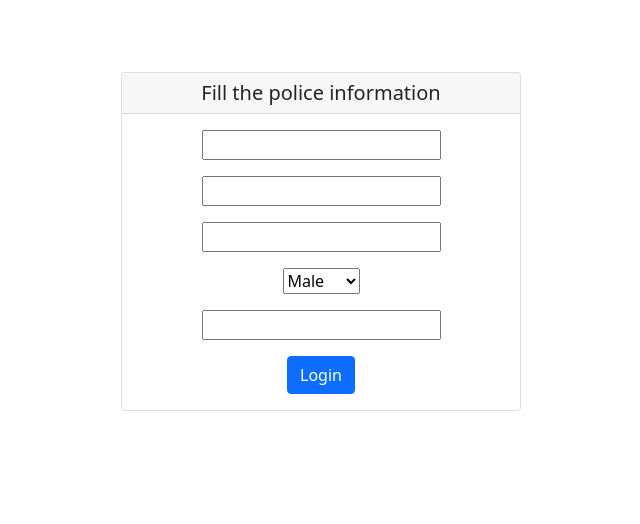
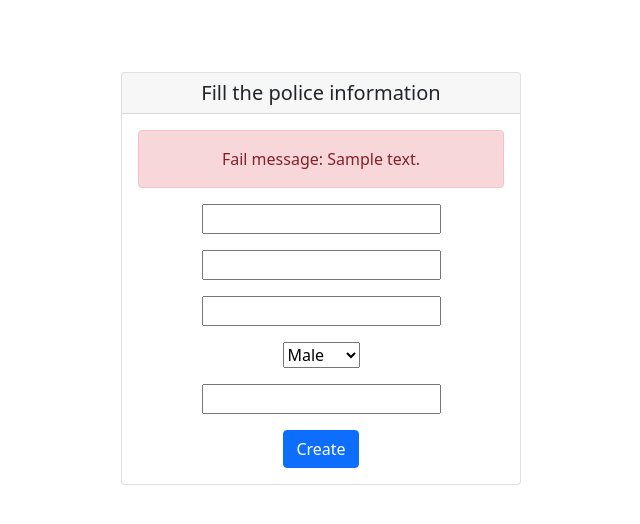
Before and after one commit to mohammadsj2/MyPolice, a Django app: template templates/manager/create_police.html in a window 1280 px wide. Shown: the part 56-580 px from the top of the page, without its empty margins (319-959 px from the left). Run offline with Django 3.2, Linux system fonts and the light colour scheme; tables that the repository leaves empty hold one stand-in row (values such as "Sample post"); the template is opened without the code that fills it: values that come from a table or form of the project are taken from there, most other values are stand-ins (such as "Sample title", 1, 10 or a date in 2020); some libraries are stand-ins or nearby versions.

Commit message:
Modify create_police.html #2

```diff
--- a/templates/manager/create_police.html
+++ b/templates/manager/create_police.html
@@ -6,16 +6,28 @@
 
     <br/><br/><br/>
     <div class="card w-75 text-center mb-3 mx-auto" style="max-width: 25rem;">
+
         <h5 class="card-header">Fill the police information</h5>
+
         <div class="card-body">
+            {% if op_done %}
+        <div class="alert alert-success" role="alert">
+            The police successfully created.
+        </div>
+    {% endif %}
+    {% if fail_message|length is not 0 %}
+        <div class="alert alert-danger" role="alert">
+            Fail message: {{ fail_message }}
+        </div>
+    {% endif %}
             <form action="" method="post">
                 {% csrf_token %}
                 {% for field in form %}
                     <p class="card-text">
-                    {{ field }}
+                        {{ field }}
                     </p>
                 {% endfor %}
-                <input type="submit" class="btn btn-primary" value="Login">
+                <input type="submit" class="btn btn-primary" value="Create">
             </form>
         </div>
     </div>
```
